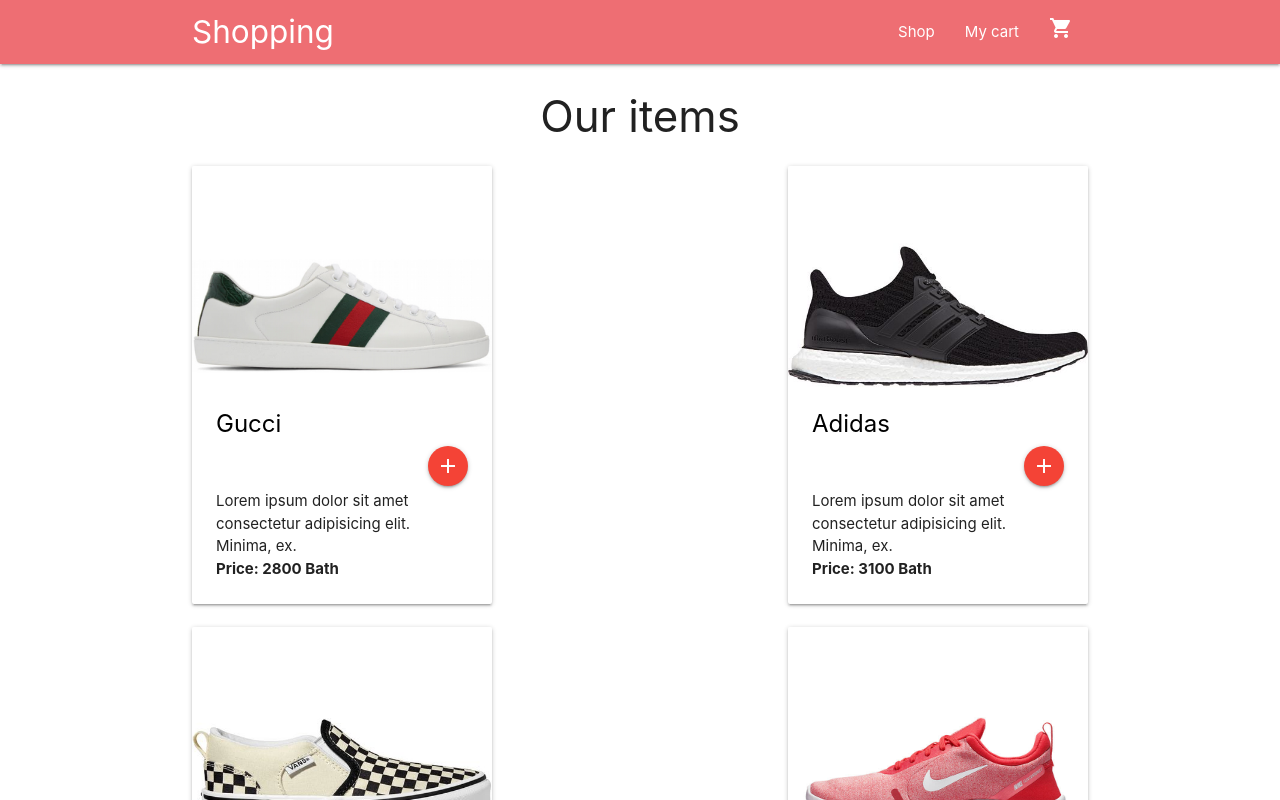
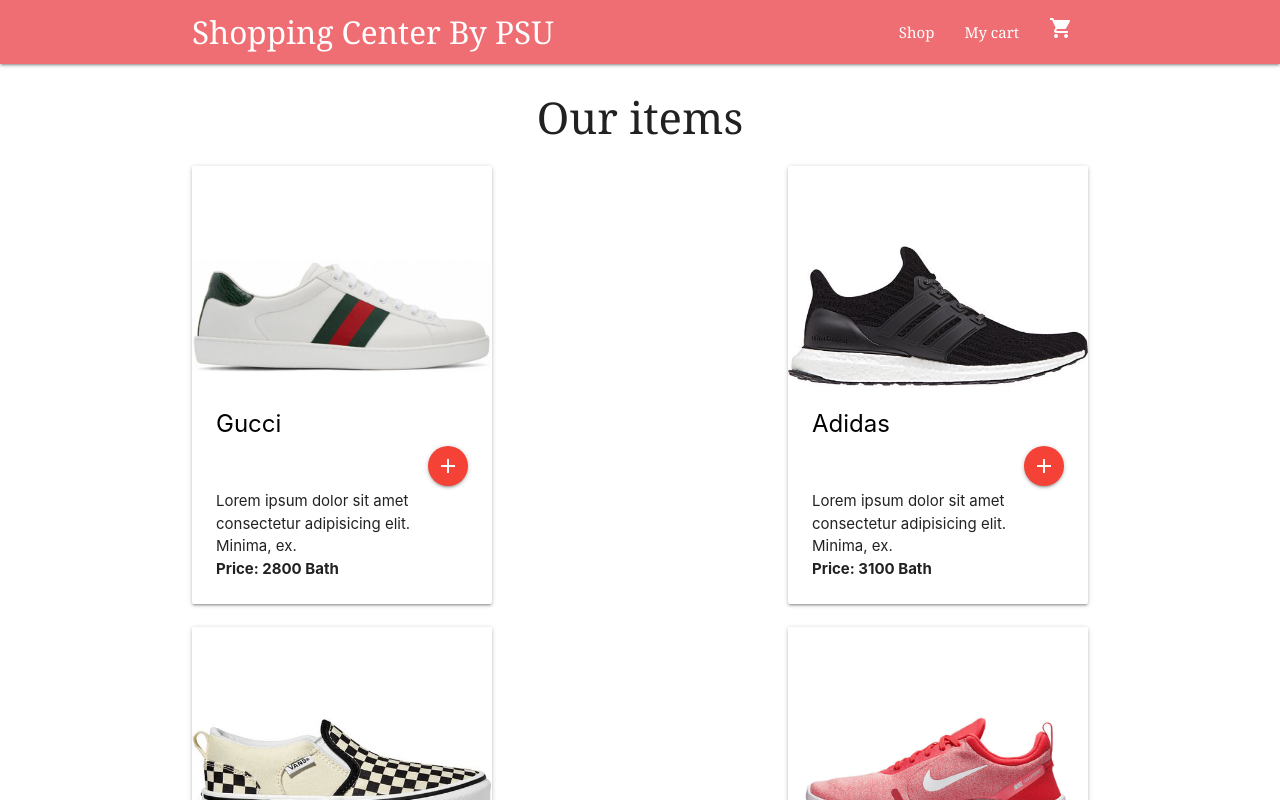
Before and after one commit to DR0PD0WN/Mini-project, a React (Create React App) app: page / in a window 1280 px wide. Shown: the top 800 px of the page. Built offline with nearby package versions, Linux system fonts and the light colour scheme.

Commit message:
add pay with card by api strip and checkout page

```diff
--- a/package.json
+++ b/package.json
@@ -12,6 +12,7 @@
     "react-redux": "^7.2.0",
     "react-router-dom": "^5.1.2",
     "react-scripts": "3.4.1",
+    "react-stripe-checkout": "^2.6.3",
     "redux": "^4.0.5"
   },
   "scripts": {
--- a/src/App.js
+++ b/src/App.js
@@ -3,6 +3,7 @@
 import Navbar from './components/Navbar'
 import Home from './components/Home'
 import Cart from './components/Cart'
+import Checkout from './components/Checkout'
 
 class App extends Component {
   render() {
@@ -14,6 +15,7 @@
                 <Switch>
                     <Route exact path="/" component={Home}/>
                     <Route path="/cart" component={Cart}/>
+                    <Route path="/checkout" component={Checkout}/>
                   </Switch>
              </div>
        </BrowserRouter>
--- a/src/components/Cart.js
+++ b/src/components/Cart.js
@@ -18,6 +18,11 @@
         this.props.subtractQuantity(id);
     }
     render(){
+
+        const font = {
+            size: "50px",
+            fontFamily: "Georgia"
+        };
 
         let addedItems = this.props.items.length ?
             (
@@ -55,7 +60,7 @@
        return(
             <div className="container">
                 <div className="cart">
-                    <h5>You have ordered:</h5>
+                    <h5 style={font}>You have ordered:</h5>
                     <ul className="collection">
                         {addedItems}
                     </ul>
--- /dev/null
+++ b/src/components/Checkout.js
@@ -0,0 +1,18 @@
+import React, { Component } from "react";
+
+export default class Checkout extends Component {
+      render() {
+        const font = {
+            size: "50px",
+            fontFamily: "Georgia"
+        };
+        return (
+          <div className="container">
+                <div className="center">
+                    <h1 style={font}>Thank you for purchase</h1>
+                      <iframe src="https://giphy.com/embed/JlpjgShzDsrMIyFu5U" width="800" height="800" frameBorder="0" class="giphy-embed" allowFullScreen></iframe>
+                </div>
+          </div>
+        );
+      }
+    }
--- a/src/components/Home.js
+++ b/src/components/Home.js
@@ -9,6 +9,11 @@
     }
 
     render(){
+        const font = {
+            size: "50px",
+            fontFamily: "Georgia"
+        };
+
         let itemList = this.props.items.map(item=>{
             return(
                 <div className="card" key={item.id}>
@@ -29,7 +34,7 @@
 
         return(
             <div className="container">
-                <h3 className="center">Our items</h3>
+                <h3 className="center" style={font}>Our items</h3>
                 <div className="box">
                     {itemList}
                 </div>
--- a/src/components/Navbar.js
+++ b/src/components/Navbar.js
@@ -1,14 +1,19 @@
 import React from 'react';
 import { Link } from 'react-router-dom'
  const Navbar = ()=>{
+    const font = {
+        size: "50px",
+        fontFamily: "Georgia"
+    };
+
     return(
             <nav className="nav-wrapper">
                 <div className="container">
-                    <Link to="/" className="brand-logo">Shopping</Link>
+                    <Link to="/" className="brand-logo" style={font}>Shopping Center By PSU</Link>
 
                     <ul className="right">
-                        <li><Link to="/">Shop</Link></li>
-                        <li><Link to="/cart">My cart</Link></li>
+                        <li><Link to="/" style={font}>Shop</Link></li>
+                        <li><Link to="/cart" style={font}>My cart</Link></li>
                         <li><Link to="/cart"><i className="material-icons">shopping_cart</i></Link></li>
                     </ul>
                 </div>
--- a/src/components/Recipe.js
+++ b/src/components/Recipe.js
@@ -1,8 +1,17 @@
 import React, { Component } from 'react'
 import { connect } from 'react-redux'
 import { Link } from 'react-router-dom'
+import StripeCheckout from 'react-stripe-checkout';
 //import { addShipping } from './actions/cartActions'
 class Recipe extends Component{
+
+    onToken = (token, addresses) => {
+        // TODO: Send the token information and any other
+        // relevant information to your payment process
+        // server, wait for the response, and update the UI
+        // accordingly. How this is done is up to you. Using
+        // XHR, fetch, or a GraphQL mutation is typical.
+    }
 
     componentWillUnmount() {
          if(this.refs.shipping.checked)
@@ -31,10 +40,13 @@
                         </li>
                         <li className="collection-item"><b>Total: {this.props.total} Bath</b></li>
                     </div>
-                    <div className="checkout">
-                        <button className="waves-effect waves-light btn">Checkout</button>
-                    </div>
-                 </div>
+                    <Link to="/checkout">
+                    <StripeCheckout
+                   stripeKey="pk_test_UtxGjMLXh5aHahfmyN41DFJy00v9QddHYz"
+                   token={this.onToken}
+                    /></Link>
+            </div>
+
         )
     }
 }
--- a/src/components/actions/cartActions.js
+++ b/src/components/actions/cartActions.js
@@ -1,5 +1,5 @@
 
-import { ADD_TO_CART,REMOVE_ITEM,SUB_QUANTITY,ADD_QUANTITY,ADD_SHIPPING} from './action-types/cart-actions'
+import { ADD_TO_CART,REMOVE_ITEM,SUB_QUANTITY,ADD_QUANTITY} from './action-types/cart-actions'
 
 //เพิ่มของ
 export const addToCart= (id)=>{
```
Also changed, not shown: src/components/Checkout.css (added), src/index.css (line endings or trailing spaces), 1 other file (tests, documents, lock files or other folders).
